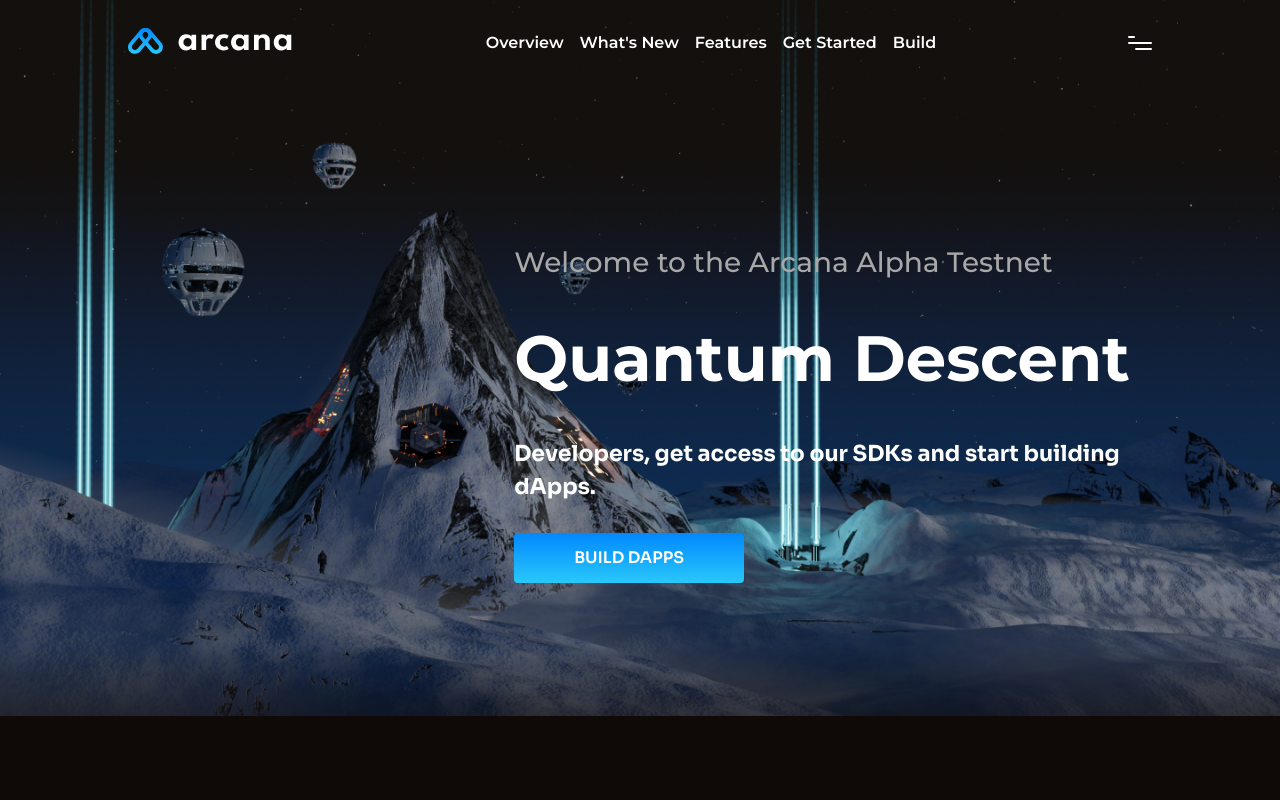
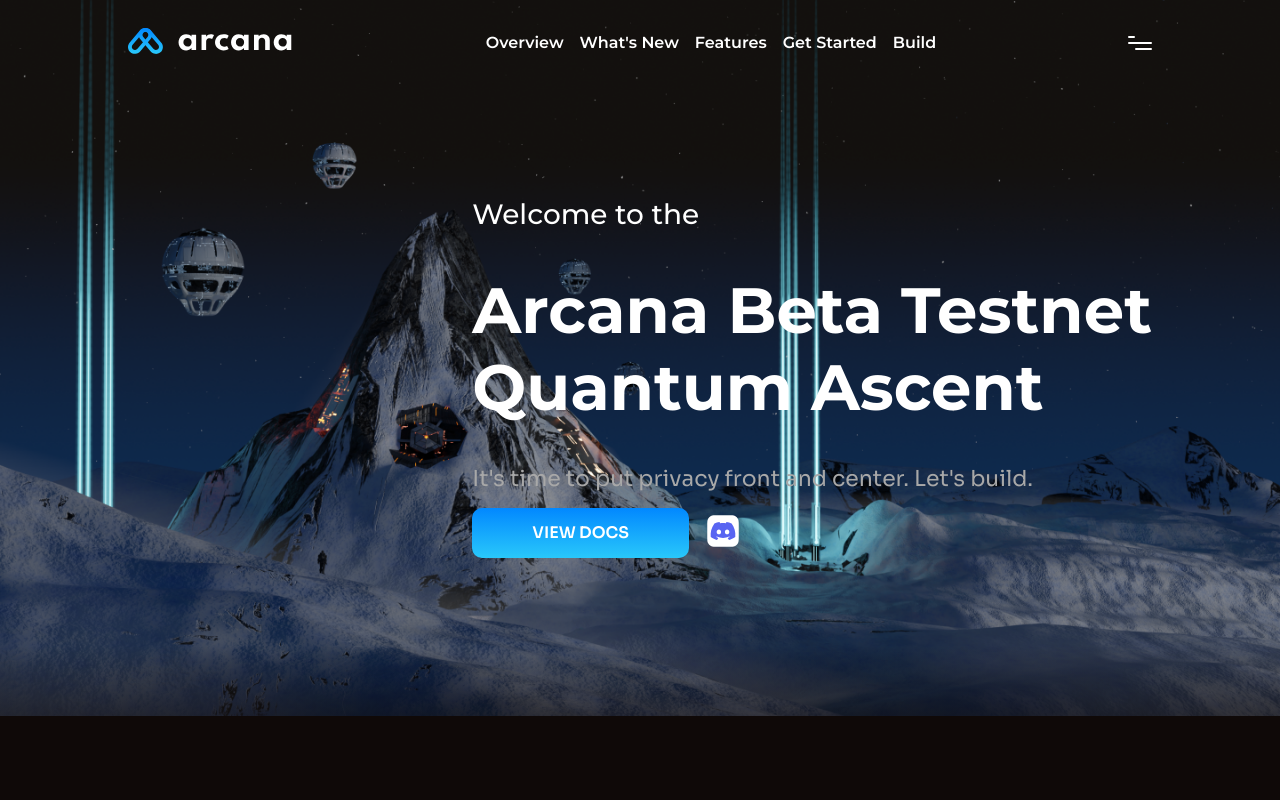
Before and after one commit to arcana-network/testnet-site, a Nuxt app: page / in a window 1280 px wide. Shown: the top 800 px of the page. Built offline with nearby package versions, Linux system fonts and the light colour scheme.

Commit message:
Add the new hero section

```diff
--- a/components/HeroSection.vue
+++ b/components/HeroSection.vue
@@ -18,11 +18,10 @@
         >
           <v-heading
             class="hero-section-heading"
-            color="secondary"
             line-height="1.2"
-            :weight="400"
+            :weight="500"
           >
-            Welcome to the Arcana Alpha Testnet
+            Welcome to the
           </v-heading>
           <v-heading
             class="hero-section-heading-em"
@@ -30,7 +29,8 @@
             :weight="700"
             line-height="1.2"
           >
-            Quantum Descent
+            Arcana Beta Testnet<br />
+            Quantum Ascent
           </v-heading>
           <div>
             <v-stack
@@ -43,44 +43,49 @@
             >
               <v-text
                 class="hero-section-launch"
-                line-height="1.5"
-                :weight="700"
+                line-height="1.2"
+                :weight="400"
+                color="secondary"
               >
-                Developers, get access to our SDKs and start building dApps.
+                It's time to put privacy front and center. Let's build.
               </v-text>
             </v-stack>
           </div>
         </v-stack>
         <v-stack
-          align="start"
+          align="center"
           direction="row"
           sm-direction="column"
           justify="center"
-          gap="1.875rem"
-          sm-gap="0.9375rem"
+          gap="1rem"
         >
           <v-button
             class="cta-button"
-            :action="() => scrollToSection('#build-dapps')"
+            :action="() => handleViewDocs()"
             type="button"
-            label="Build Dapps"
+            label="View Docs"
             label-transform="uppercase"
             label-size="1rem"
             :label-weight="600"
           />
+          <a href="https://discord.gg/w6ej4FtqYS" title="Join Discord">
+            <img src="@/assets/images/discord.svg" alt="Join Discord" />
+          </a>
         </v-stack>
       </v-stack>
     </v-container>
-    <div class="section-gradient mobile-remove" />
+    <div class="section-gradient tablet-remove mobile-remove" />
   </section>
 </template>
 
 <script>
-import scrollToSectionMixin from '~/mixins/scrollToSection'
-
 export default {
   name: 'HeroSection',
-  mixins: [scrollToSectionMixin],
+  methods: {
+    handleViewDocs() {
+      window.open('https://docs.arcana.network', '_blank')
+    },
+  },
 }
 </script>
 
@@ -98,7 +103,7 @@ section {
 }
 
 .hero-section-container {
-  margin-top: 20vh;
+  margin-top: 14vh;
   float: right;
 
   @media (--viewport-small) {
@@ -151,6 +156,7 @@ section {
 
 .cta-button {
   padding: 1rem 3.75rem;
+  border-radius: 10px !important;
 
   @media (--viewport-small) {
     width: 100%;
```
